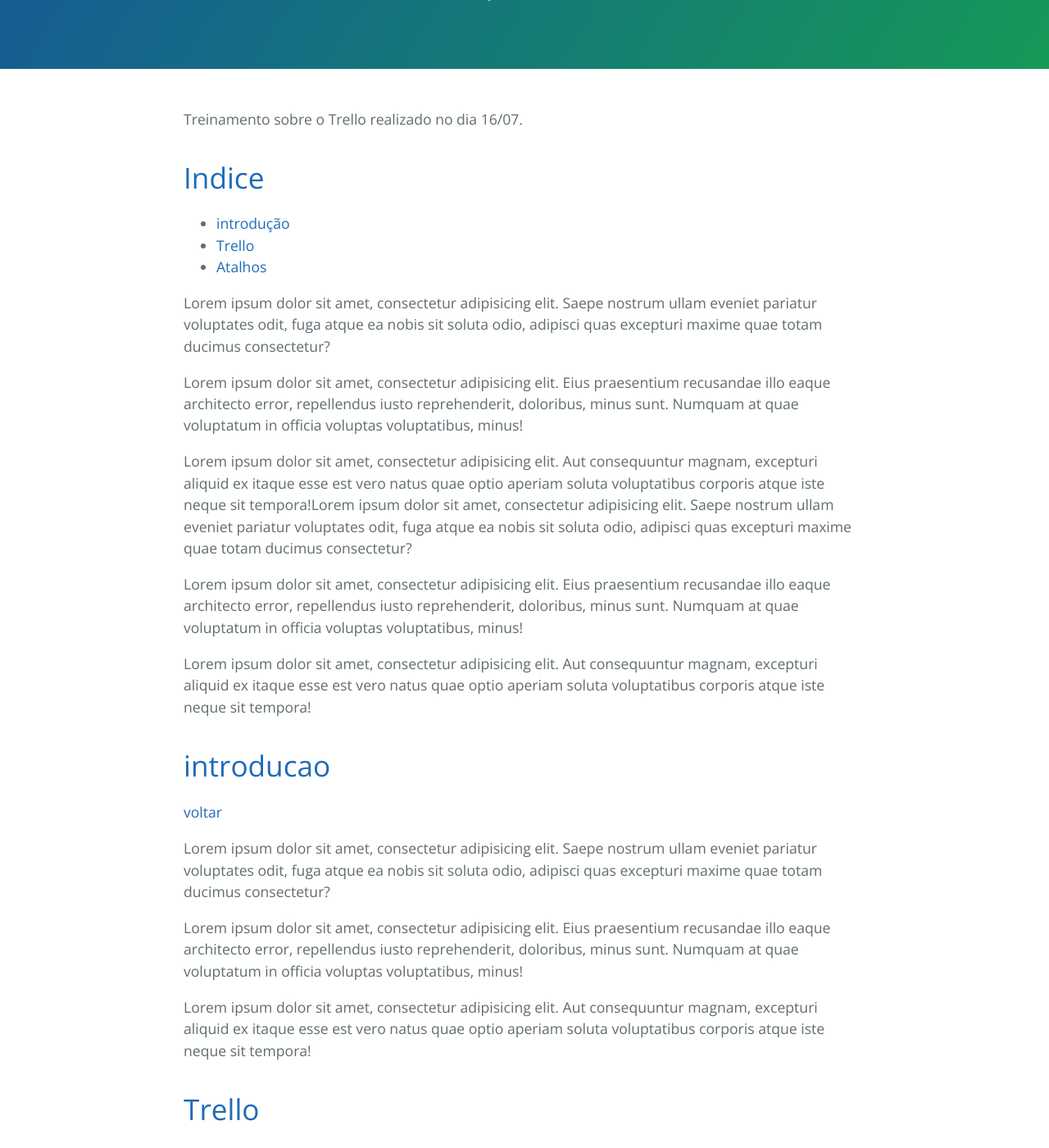
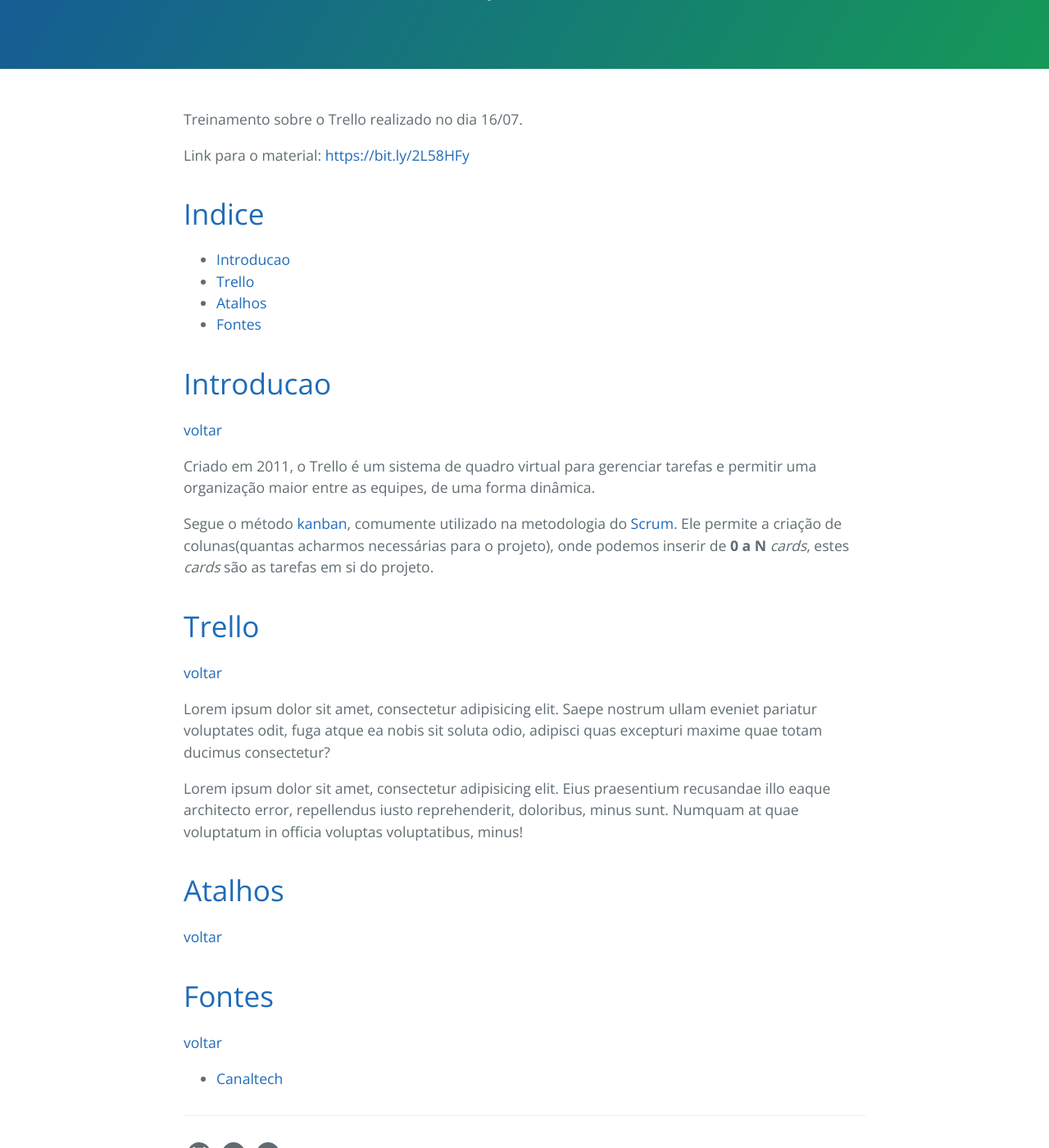
Before and after one commit to vert-capital/vert-capital.github.io, a Jekyll site: the page built from _posts/2018-07-16-treinamento-trello.md, in a window 1280 px wide and 1400 px high, scrolled down 266 px. Shown: the whole window at 82% size. Built offline with Jekyll 4.4.1, drawn with Linux system fonts in a browser that asks for light colours.

Commit message:
Texto inicial, introducao Trello

```diff
--- a/_posts/2018-07-16-treinamento-trello.md
+++ b/_posts/2018-07-16-treinamento-trello.md
@@ -4,39 +4,47 @@ layout: post
 Treinamento sobre o Trello realizado no dia 16/07.
 
 
-# [Indice](#indice)
-* [introdução](#introducao)
-* [Trello](#trello)
+Link para o material: [https://bit.ly/2L58HFy](https://bit.ly/2L58HFy)
+
+# [Indice][indice]
+* [Introducao][Introducao]
+* [Trello][Trello]
 * [Atalhos](#atalhos)
+* [Fontes][Fontes]
 
+# [Introducao][Introducao]
+[voltar][Voltar]
+
+Criado em 2011, o Trello é um sistema de quadro virtual para gerenciar tarefas e permitir uma organização maior entre as equipes, de uma forma dinâmica.
+
+Segue o método [kanban][kanban], comumente utilizado na metodologia do [Scrum][scrum]. Ele permite a criação de colunas(quantas acharmos necessárias para o projeto),
+onde podemos inserir de **0 a N**   *cards*, estes *cards* são as tarefas em si do projeto.
+
+
+# [Trello][Trello]
+[voltar][Voltar]
 
 Lorem ipsum dolor sit amet, consectetur adipisicing elit. Saepe nostrum ullam eveniet pariatur voluptates odit, fuga atque ea nobis sit soluta odio, adipisci quas excepturi maxime quae totam ducimus consectetur?
 
 Lorem ipsum dolor sit amet, consectetur adipisicing elit. Eius praesentium recusandae illo eaque architecto error, repellendus iusto reprehenderit, doloribus, minus sunt. Numquam at quae voluptatum in officia voluptas voluptatibus, minus!
 
-Lorem ipsum dolor sit amet, consectetur adipisicing elit. Aut consequuntur magnam, excepturi aliquid ex itaque esse est vero natus quae optio aperiam soluta voluptatibus corporis atque iste neque sit tempora!Lorem ipsum dolor sit amet, consectetur adipisicing elit. Saepe nostrum ullam eveniet pariatur voluptates odit, fuga atque ea nobis sit soluta odio, adipisci quas excepturi maxime quae totam ducimus consectetur?
-
-Lorem ipsum dolor sit amet, consectetur adipisicing elit. Eius praesentium recusandae illo eaque architecto error, repellendus iusto reprehenderit, doloribus, minus sunt. Numquam at quae voluptatum in officia voluptas voluptatibus, minus!
-
-Lorem ipsum dolor sit amet, consectetur adipisicing elit. Aut consequuntur magnam, excepturi aliquid ex itaque esse est vero natus quae optio aperiam soluta voluptatibus corporis atque iste neque sit tempora!
+# [Atalhos][atalhos]
+[voltar][Voltar]
 
 
-# [introducao](#introducao)
-[voltar](#indice)
+# [Fontes][fontes]
+[voltar][Voltar]
 
-Lorem ipsum dolor sit amet, consectetur adipisicing elit. Saepe nostrum ullam eveniet pariatur voluptates odit, fuga atque ea nobis sit soluta odio, adipisci quas excepturi maxime quae totam ducimus consectetur?
-
-Lorem ipsum dolor sit amet, consectetur adipisicing elit. Eius praesentium recusandae illo eaque architecto error, repellendus iusto reprehenderit, doloribus, minus sunt. Numquam at quae voluptatum in officia voluptas voluptatibus, minus!
-
-Lorem ipsum dolor sit amet, consectetur adipisicing elit. Aut consequuntur magnam, excepturi aliquid ex itaque esse est vero natus quae optio aperiam soluta voluptatibus corporis atque iste neque sit tempora!
+* [Canaltech][canaltech]
 
 
-# [Trello](#trello)
-[voltar](#indice)
+[Indice]: #indice
+[Introducao]: #introducao
+[Trello]: #trello
+[Voltar]: #indice
+[Atalhos]: #atalhos
+[Fontes]: #fontes
 
-Lorem ipsum dolor sit amet, consectetur adipisicing elit. Saepe nostrum ullam eveniet pariatur voluptates odit, fuga atque ea nobis sit soluta odio, adipisci quas excepturi maxime quae totam ducimus consectetur?
-
-Lorem ipsum dolor sit amet, consectetur adipisicing elit. Eius praesentium recusandae illo eaque architecto error, repellendus iusto reprehenderit, doloribus, minus sunt. Numquam at quae voluptatum in officia voluptas voluptatibus, minus!
-
-# [Atalhos](#atalhos)
-[voltar](#indice)
+[kanban]: https://pt.wikipedia.org/wiki/Kanban
+[scrum]: http://br.blog.trello.com/scrum-metodologia-agil/
+[canaltech]: https://canaltech.com.br/utilitarios/gerencie-equipes-e-tarefas-com-o-trello-e-de-adeus-aos-post-its/
```
